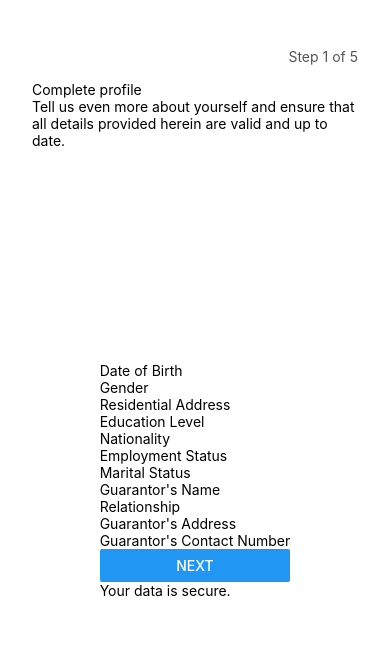
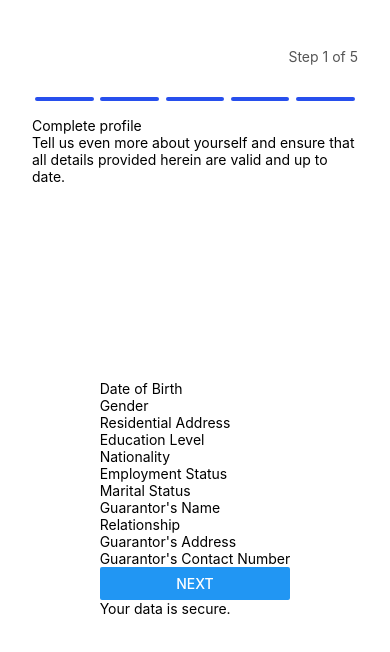
Before and after one commit to haywhyze/credpal-profile, a React Native app: screen / in a window 390 px wide. Shown: the top 652 px of the page. Built offline with nearby package versions, Linux system fonts and the light colour scheme; some icons are missing.

Commit message:
build out the navbar and apply styles

```diff
--- a/components/NavBar.js
+++ b/components/NavBar.js
@@ -1,12 +1,32 @@
 import React from "react";
-import { View, Text } from "react-native";
+import { StyleSheet, View } from "react-native";
 
 const NavBar = () => {
   return (
-    <View>
-      <Text></Text>
+    <View style={styles.container}>
+      <View style={styles.bar}></View>
+      <View style={styles.bar}></View>
+      <View style={styles.bar}></View>
+      <View style={styles.bar}></View>
+      <View style={styles.bar}></View>
     </View>
   );
 };
 
 export default NavBar;
+
+const styles = StyleSheet.create({
+  container: {
+    paddingTop: 16,
+    paddingBottom: 16,
+    alignItems: "center",
+    justifyContent: "space-around",
+    flexDirection: "row"
+  },
+  bar: {
+    width: "18%",
+    height: 4,
+    borderRadius: 5,
+    backgroundColor: "#274fed"
+  }
+});
```
